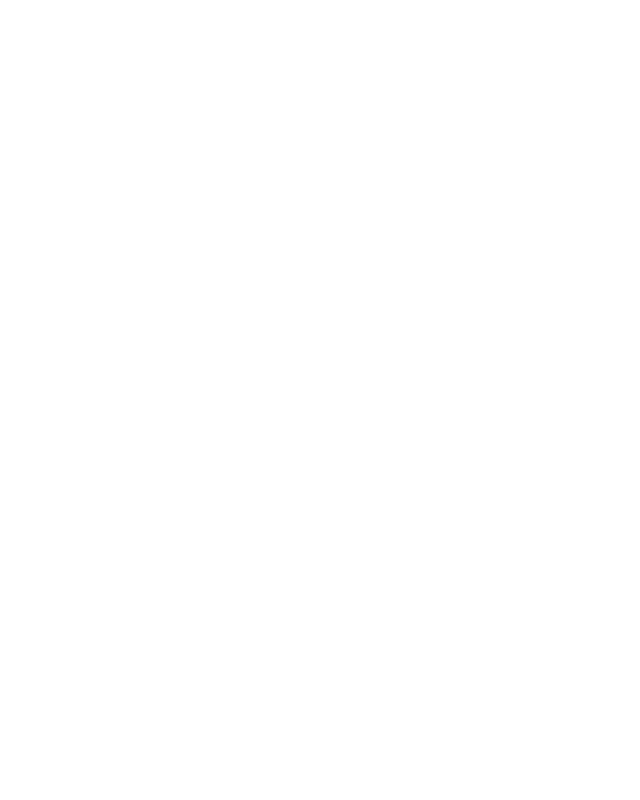
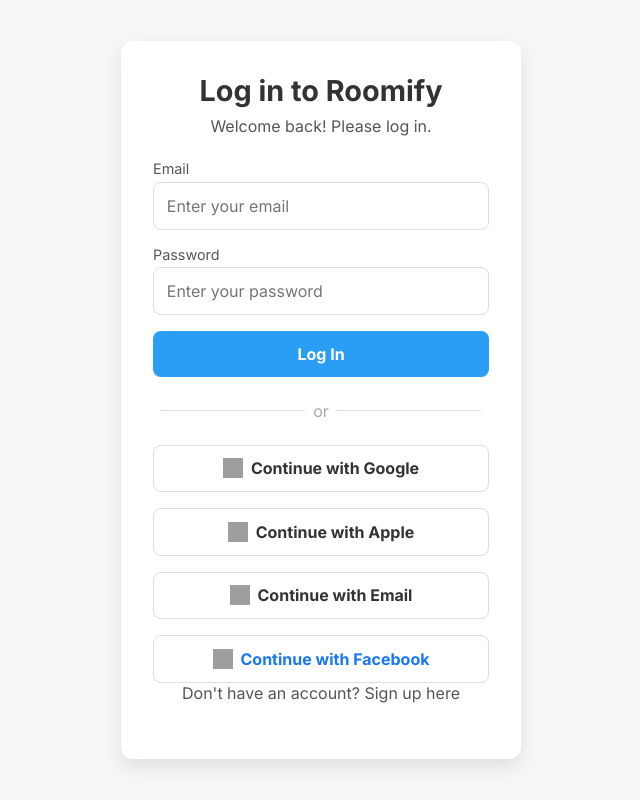
Before and after one commit to lukegrady1/Roomify, a React (Vite) app in the folder client/: page /auth in a window 1280 px wide. Before the commit this address had no page. Shown: the whole page, without its empty margins (319-959 px from the left). Built offline with nearby package versions, Linux system fonts and the light colour scheme; grey boxes are pictures that could not be loaded.

Commit message:
Authentication w/ Firebase works

```diff
--- a/client/index.html
+++ b/client/index.html
@@ -3,6 +3,7 @@
   <head>
     <meta charset="UTF-8" />
     <link rel="icon" type="image/svg+xml" href="/vite.svg" />
+    <link href="https://fonts.googleapis.com/css2?family=Inter:wght@400;500;600;700&display=swap" rel="stylesheet">
     <meta name="viewport" content="width=device-width, initial-scale=1.0" />
     <title>Roomify</title>
   </head>
--- a/client/src/App.tsx
+++ b/client/src/App.tsx
@@ -1,7 +1,7 @@
 import React from 'react';
 import { Routes, Route } from 'react-router-dom';
 import Home from './pages/home';
-import Login from './pages/Login';
+import CombinedAuth from './pages/CombinedAuth';
 import SearchPage from './pages/SearchPage';
 import './styles/App.css'; // Correct way to import CSS for global styles
 
@@ -9,7 +9,7 @@
   return (
     <Routes>
       <Route path="/" element={<Home />} />
-      <Route path="/login" element={<Login />} />
+      <Route path="/auth" element={<CombinedAuth />} /> {/* Replaced Login with CombinedAuth */}
       <Route path="/search" element={<SearchPage />} />
     </Routes>
   );
--- a/client/src/components/Navbar.tsx
+++ b/client/src/components/Navbar.tsx
@@ -11,10 +11,8 @@
           Roomify
         </Link>
         <div className={styles.navbarLinks}>
-          <Link to="/search" className={styles.navbarLink}>Find Sublets</Link>
           <Link to="/list" className={styles.navbarLink}>List Your Sublet</Link>
-          <Link to="/dashboard" className={styles.navbarLink}>Dashboard</Link>
-          <Link to="/login" className={styles.navbarLink}>Login</Link>
+          <Link to="/auth" className={styles.navbarLink}>Sign Up</Link>
         </div>
       </div>
     </nav>
--- /dev/null
+++ b/client/src/firebase/firebaseConfig.js
@@ -0,0 +1,23 @@
+// Import the functions you need from the SDKs you need
+import { initializeApp } from "firebase/app";
+import { getAnalytics } from "firebase/analytics";
+// TODO: Add SDKs for Firebase products that you want to use
+// https://firebase.google.com/docs/web/setup#available-libraries
+
+// Your web app's Firebase configuration
+// For Firebase JS SDK v7.20.0 and later, measurementId is optional
+const firebaseConfig = {
+  apiKey: "AIzaSyDb-ne49wrDijEZPDThLCC6k5XNl8h2WR0",
+  authDomain: "roomify-db0df.firebaseapp.com",
+  projectId: "roomify-db0df",
+  storageBucket: "roomify-db0df.firebasestorage.app",
+  messagingSenderId: "591522471454",
+  appId: "1:591522471454:web:aa32f4ad7da09760b5980f",
+  measurementId: "G-2S7DSCZV3C"
+};
+
+// Initialize Firebase
+const app = initializeApp(firebaseConfig);
+const analytics = getAnalytics(app);
+
+export default app;
--- /dev/null
+++ b/client/src/pages/CombinedAuth.tsx
@@ -0,0 +1,135 @@
+import React, { useState } from 'react';
+import { useNavigate } from 'react-router-dom';
+import { getAuth, signInWithEmailAndPassword, createUserWithEmailAndPassword, GoogleAuthProvider, signInWithPopup } from 'firebase/auth';
+import app from '../firebase/firebaseConfig'; // Import Firebase app
+import '../styles/CombinedAuth.css';
+
+const CombinedAuth: React.FC = () => {
+  const [isSignUp, setIsSignUp] = useState(false);
+  const [email, setEmail] = useState('');
+  const [password, setPassword] = useState('');
+  const [fullName, setFullName] = useState('');
+  const [error, setError] = useState('');
+  const navigate = useNavigate();
+
+  const auth = getAuth(app);
+  const googleProvider = new GoogleAuthProvider();
+
+  const toggleAuthMode = () => {
+    setIsSignUp(!isSignUp);
+    setError('');
+  };
+
+  const handleAuth = async (e: React.FormEvent) => {
+    e.preventDefault();
+    setError('');
+    try {
+      if (isSignUp) {
+        if (!fullName.trim()) {
+          setError('Full name is required for sign up.');
+          return;
+        }
+        await createUserWithEmailAndPassword(auth, email, password);
+      } else {
+        await signInWithEmailAndPassword(auth, email, password);
+      }
+      navigate('/search'); // Redirect to SearchPage
+    } catch (err: any) {
+      setError(err.message);
+    }
+  };
+
+  const handleGoogleSignIn = async () => {
+    try {
+      await signInWithPopup(auth, googleProvider);
+      navigate('/search'); // Redirect to SearchPage
+    } catch (err: any) {
+      setError(err.message);
+    }
+  };
+
+  return (
+    <div className="auth-container">
+      <div className="auth-card">
+        <h1>{isSignUp ? 'Sign Up for Roomify' : 'Log in to Roomify'}</h1>
+        <p>{isSignUp ? 'Create your account to get started.' : 'Welcome back! Please log in.'}</p>
+        {error && <div className="error-message">{error}</div>}
+        <form className="auth-form" onSubmit={handleAuth}>
+          {isSignUp && (
+            <div className="form-group">
+              <label>Full Name</label>
+              <input
+                type="text"
+                placeholder="Enter your full name"
+                value={fullName}
+                onChange={(e) => setFullName(e.target.value)}
+              />
+            </div>
+          )}
+          <div className="form-group">
+            <label>Email</label>
+            <input
+              type="email"
+              placeholder="Enter your email"
+              value={email}
+              onChange={(e) => setEmail(e.target.value)}
+            />
+          </div>
+          <div className="form-group">
+            <label>Password</label>
+            <input
+              type="password"
+              placeholder="Enter your password"
+              value={password}
+              onChange={(e) => setPassword(e.target.value)}
+            />
+          </div>
+          <button type="submit" className="auth-button">
+            {isSignUp ? 'Sign Up' : 'Log In'}
+          </button>
+        </form>
+        <div className="separator">or</div>
+        <div className="social-login">
+          <button className="social-button google" onClick={handleGoogleSignIn}>
+            <img
+              src="https://upload.wikimedia.org/wikipedia/commons/thumb/5/53/Google_%22G%22_Logo.svg/512px-Google_%22G%22_Logo.svg.png"
+              alt="Google"
+            />
+            Continue with Google
+          </button>
+          <button className="social-button apple" disabled>
+            <img
+              src="https://upload.wikimedia.org/wikipedia/commons/f/fa/Apple_logo_black.svg"
+              alt="Apple"
+            />
+            Continue with Apple
+          </button>
+          <button className="social-button email" disabled>
+            <img
+              src="https://upload.wikimedia.org/wikipedia/commons/thumb/4/4e/Email_icon.svg/512px-Email_icon.svg.png"
+              alt="Email"
+            />
+            Continue with Email
+          </button>
+          <button className="social-button facebook" disabled>
+            <img
+              src="https://upload.wikimedia.org/wikipedia/commons/thumb/5/51/Facebook_f_logo_%282019%29.svg/512px-Facebook_f_logo_%282019%29.svg.png"
+              alt="Facebook"
+            />
+            Continue with Facebook
+          </button>
+        </div>
+        <div className="auth-toggle">
+          <p>
+            {isSignUp ? 'Already have an account?' : "Don't have an account?"}{' '}
+            <span onClick={toggleAuthMode}>
+              {isSignUp ? 'Log in here' : 'Sign up here'}
+            </span>
+          </p>
+        </div>
+      </div>
+    </div>
+  );
+};
+
+export default CombinedAuth;
--- a/client/src/styles/App.css
+++ b/client/src/styles/App.css
@@ -1,3 +1,11 @@
+/* Apply the modern font globally */
+* {
+  margin: 0;
+  padding: 0;
+  box-sizing: border-box;
+  font-family: 'Inter', sans-serif; /* Apply Inter as the default font */
+}
+
 /* Reset body and html */
 html, body {
   height: 100%;
@@ -64,7 +72,7 @@
 /* Card for Search Box */
 .hero-content {
   position: relative;
-  margin-left: -1200px; /* Subtle overlap */
+  margin-left: -1150px; /* Subtle overlap */
   background: white;
   padding: 2rem;
   border-radius: 12px;
@@ -145,8 +153,8 @@
 .date-inputs {
   display: flex;
   gap: 1rem;
-  width: 81%;
-  margin-left: 60px;
+  width: 36%;
+  margin-left: 53px;
 }
 
 .date-inputs input {
@@ -229,4 +237,5 @@
 .feature p {
   color: #555;
   font-size: 1rem;
+  padding-bottom: 25px;
 }
--- /dev/null
+++ b/client/src/styles/CombinedAuth.css
@@ -0,0 +1,134 @@
+.auth-container {
+    display: flex;
+    justify-content: center;
+    align-items: center;
+    height: 100vh;
+    background-color: #f7f7f7;
+  }
+
+  .auth-card {
+    background: white;
+    padding: 2rem;
+    border-radius: 12px;
+    max-width: 400px;
+    width: 100%;
+    box-shadow: 0 8px 20px rgba(0, 0, 0, 0.1);
+    text-align: center;
+  }
+
+  .auth-card h1 {
+    font-size: 1.8rem;
+    margin-bottom: 0.5rem;
+    color: #333;
+  }
+
+  .auth-card p {
+    margin-bottom: 1.5rem;
+    color: #555;
+  }
+
+  .auth-form {
+    display: flex;
+    flex-direction: column;
+    gap: 1rem;
+  }
+
+  .form-group {
+    display: flex;
+    flex-direction: column;
+    text-align: left;
+  }
+
+  .form-group label {
+    font-size: 0.9rem;
+    color: #555;
+    margin-bottom: 0.3rem;
+  }
+
+  .form-group input {
+    padding: 0.8rem;
+    border-radius: 8px;
+    border: 1px solid #ddd;
+    font-size: 1rem;
+    width: 100%;
+    box-sizing: border-box;
+  }
+
+  .auth-button {
+    background-color: #2a9df4;
+    color: white;
+    padding: 0.8rem 1rem;
+    border: none;
+    border-radius: 8px;
+    cursor: pointer;
+    font-size: 1rem;
+    font-weight: bold;
+    transition: background 0.3s ease;
+  }
+
+  .auth-button:hover {
+    background-color: #1a7ac4;
+  }
+
+  .separator {
+    margin: 1.5rem 0;
+    display: flex;
+    align-items: center;
+    justify-content: center;
+    color: #aaa;
+  }
+
+  .separator::before,
+  .separator::after {
+    content: '';
+    flex: 1;
+    height: 1px;
+    background: #ddd;
+    margin: 0 0.5rem;
+  }
+
+  .social-login {
+    display: flex;
+    flex-direction: column;
+    gap: 1rem;
+  }
+
+  .social-button {
+    display: flex;
+    align-items: center;
+    justify-content: center;
+    padding: 0.8rem;
+    border: 1px solid #ddd;
+    border-radius: 8px;
+    font-size: 1rem;
+    font-weight: bold;
+    cursor: pointer;
+    background: white;
+    transition: background 0.3s ease;
+  }
+
+  .social-button img {
+    width: 20px;
+    height: 20px;
+    margin-right: 0.5rem;
+  }
+
+  .social-button:hover {
+    background: #f7f7f7;
+  }
+
+  .google {
+    color: #333;
+  }
+
+  .apple {
+    color: #333;
+  }
+
+  .email {
+    color: #333;
+  }
+
+  .facebook {
+    color: #1877f2;
+  }
--- a/package.json
+++ b/package.json
@@ -6,6 +6,7 @@
     "cors": "^2.8.5",
     "dotenv": "^16.4.7",
     "express": "^4.21.2",
+    "firebase": "^11.1.0",
     "jsonwebtoken": "^9.0.2",
     "react-router-dom": "^7.1.0"
   },
```
Also changed, not shown: 2 other files (tests, documents, lock files or other folders).
